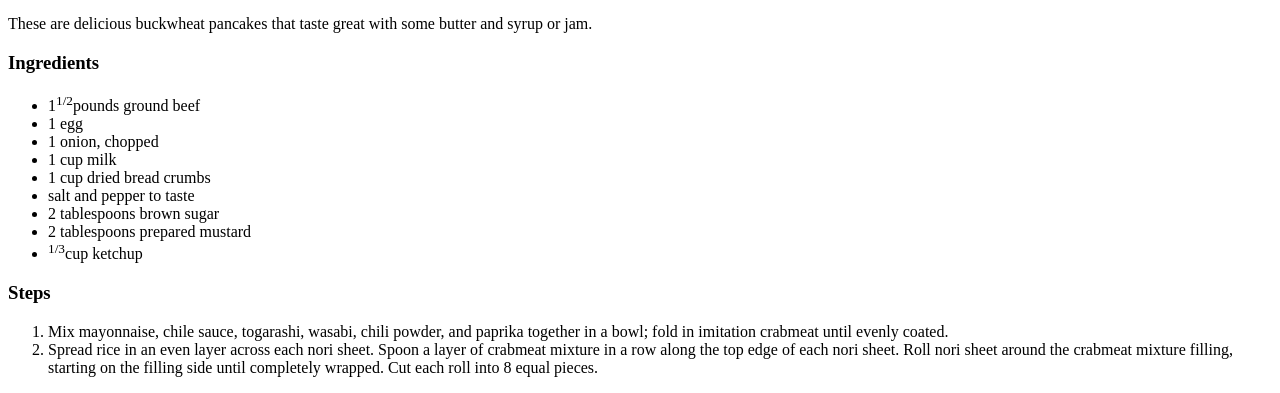
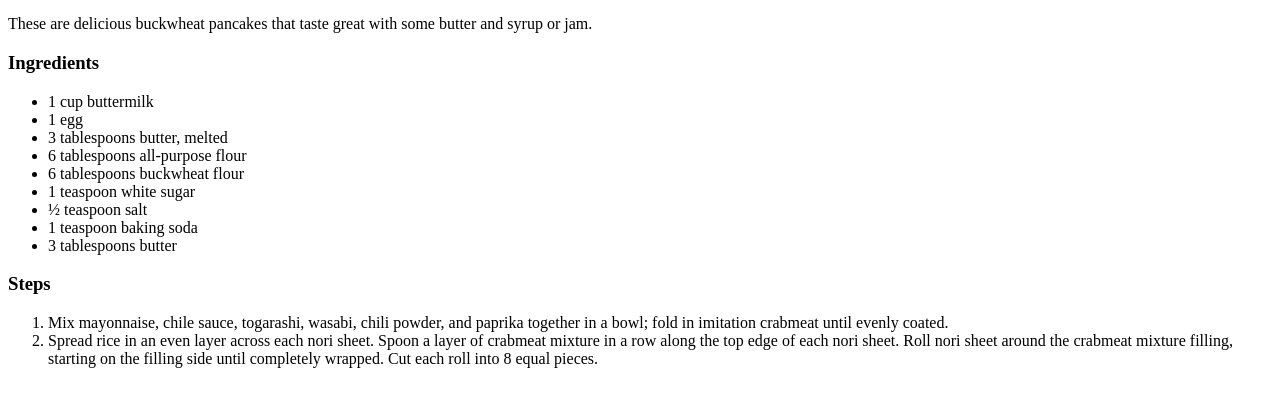
Before and after one commit to josphatotieno/odin-recipes, a plain HTML site: page recipes/best-buckwheat-pancakes.html in a window 1280 px wide. Shown: the part 428-821 px from the top of the page. Drawn offline with Linux system fonts and the light colour scheme.

Commit message:
recipes/best-buckwheat-pancakes.html

```diff
--- a/recipes/best-buckwheat-pancakes.html
+++ b/recipes/best-buckwheat-pancakes.html
@@ -19,15 +19,15 @@
     <div>
         <h3>Ingredients</h3>
         <ul>
-            <li>1<sup>1/2</sup>pounds ground beef</li>
+            <li>1 cup buttermilk</li>
             <li>1 egg</li>
-            <li>1 onion, chopped</li>
-            <li>1 cup milk</li>
-            <li>1 cup dried bread crumbs</li>
-            <li>salt and pepper to taste</li>
-            <li>2 tablespoons brown sugar</li>
-            <li>2 tablespoons prepared mustard</li>
-            <li><sup>1/3</sup>cup ketchup</li>
+            <li>3 tablespoons butter, melted</li>
+            <li>6 tablespoons all-purpose flour</li>
+            <li>6 tablespoons buckwheat flour</li>
+            <li>1 teaspoon white sugar</li>
+            <li>&frac12; teaspoon salt</li>
+            <li>1 teaspoon baking soda</li>
+            <li>3 tablespoons butter</li>
         </ul>
     </div>
 
```
Also changed, not shown: recipes/easy-meatloaf.html (+2 -2 lines), recipes/spicy-sushi-roll.html (+4 -4 lines).
